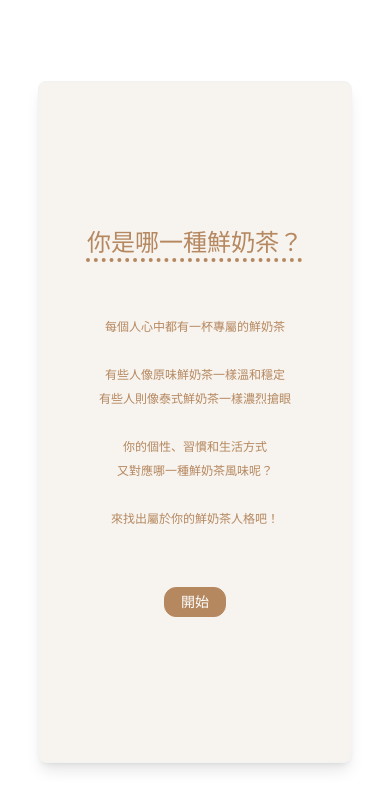
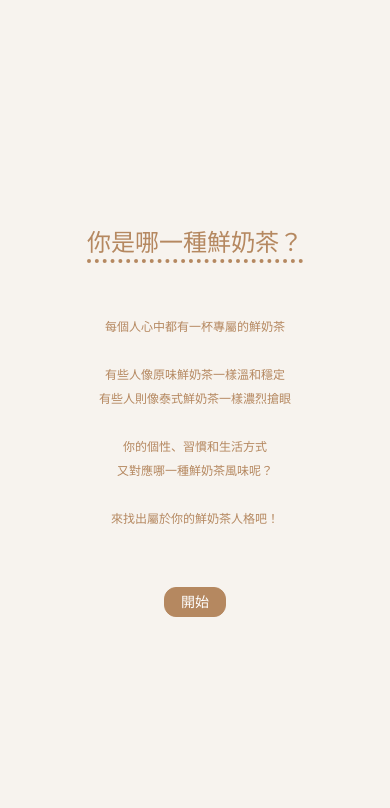
Before and after one commit to jochuany/psycological-test, a Next.js app: page / in a window 390 px wide. Shown: the top 808 px of the page. Built offline with nearby package versions, Linux system fonts and the light colour scheme.

Commit message:
edit: mobile

```diff
--- a/src/app/component/layout/MobileFrame.js
+++ b/src/app/component/layout/MobileFrame.js
@@ -3,8 +3,8 @@
 export default function MobileFrame({ children }) {
     return (
         <>
-            <div className="w-[314.4px] h-[682.4px] bg-[#f7f3ee] rounded-lg flex justify-center items-center p-[30px]
-            relative overflow-hidden shadow-lg border-1 border-[#f2f2f2]">
+            <div className="w-full h-full  bg-[#f7f3ee] flex justify-center items-center p-[30px] relative overflow-hidden
+            sm:w-[314.4px] sm:h-[682.4px] sm:shadow-lg sm:border-1 sm:border-[#f2f2f2] sm:rounded-lg">
                 {children}
             </div>
         </>
--- a/src/app/component/page/QuestionPage.js
+++ b/src/app/component/page/QuestionPage.js
@@ -23,14 +23,18 @@ export default function QuestionPage({ questionIndex, nextStep }) {
 
     const optionButtonStyle = "w-full rounded-xl text-white py-[10px] text-xs font-normal flex justify-center items-center font-medium cursor-pointer transition";
 
+
+    const [hoverIndex, setHoverIndex] = useState(null);
+    const isDesktop = typeof window !== "undefined" && window.innerWidth >= 768;
+
     return (
         <>
             <MobileFrame>
 
 
-                <div className="flex flex-col justify-start items-center gap-10">
+                <div className="w-full flex flex-col justify-start items-center gap-10">
 
-                    <div className="flex flex-col justify-center items-center gap-4">
+                    <div className="w-full flex flex-col justify-center items-center gap-4">
                         <div className="border-1 w-[40px] h-[40px] rounded-full flex justify-center items-center font-normal text-md"
                             style={{
                                 color: mainColors[questionIndex],
@@ -40,7 +44,7 @@ export default function QuestionPage({ questionIndex, nextStep }) {
                         </div>
 
                         {/* question */}
-                        <div className="text-center font-normal text-lg"
+                        <div className="w-full h-[60px] text-center font-normal text-lg"
                             style={{
                                 color: mainColors[questionIndex],
                             }}>
@@ -52,8 +56,9 @@ export default function QuestionPage({ questionIndex, nextStep }) {
                     {/* options */}
                     <div className="w-full flex flex-col gap-4">
                         {
-                            questionData.questions[questionIndex + 1].options.map((option) => {
-                                const [isHovering, setIsHovering] = useState(false);
+                            questionData.questions[questionIndex + 1].options.map((option, index) => {
+
+                                const isHovering = isDesktop && hoverIndex === index;
 
                                 return (
                                     <div
@@ -65,8 +70,8 @@ export default function QuestionPage({ questionIndex, nextStep }) {
                                         }}
                                         className={optionButtonStyle}
                                         onClick={() => clickAnswer(option)}
-                                        onMouseEnter={() => setIsHovering(true)}
-                                        onMouseLeave={() => setIsHovering(false)}
+                                        onMouseEnter={() => isDesktop && setHoverIndex(index)}
+                                        onMouseLeave={() => isDesktop && setHoverIndex(null)}
                                     >
                                         {option.title}
                                     </div>
--- a/src/app/component/page/StartPage.js
+++ b/src/app/component/page/StartPage.js
@@ -1,11 +1,6 @@
 "use client"
 
-import Image from "next/image";
 import MobileFrame from "../layout/MobileFrame";
-
-import titleImg from "@/../public/0-start/title.svg";
-import startBtn from "@/../public/0-start/startBtn.png";
-import blurCircleY from "@/../public/0-start/blurCircleY.png";
 
 export default function StartPage({ nextStep }) {
     return (
--- a/src/app/page.js
+++ b/src/app/page.js
@@ -11,7 +11,7 @@ import { usePsyStore, useQuestionStore } from "@/app/store/store";
 
 
 
-export default function Croissant() {
+export default function Home() {
 
   const psyState = usePsyStore((state) => state);
 
@@ -75,7 +75,7 @@ export default function Croissant() {
 
 
 
-    <div className="w-screen h-screen bg-white flex  justify-center items-center">
+    <div className="w-screen h-screen bg-[#f7f3ee] sm:bg-white flex justify-center items-center">
 
       {psyState.state == 0 && <StartPage nextStep={nextStep}></StartPage>}  {/* 前面 true 的話，回傳 && 後面 */}
       {psyState.state == 1 && <QuestionPage nextStep={nextStep} questionIndex={psyState.questionState}></QuestionPage>}
```
